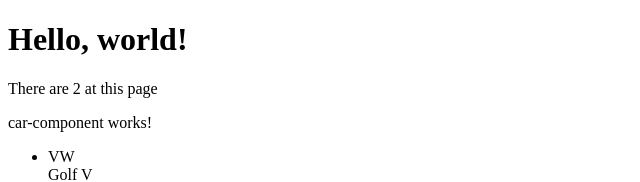
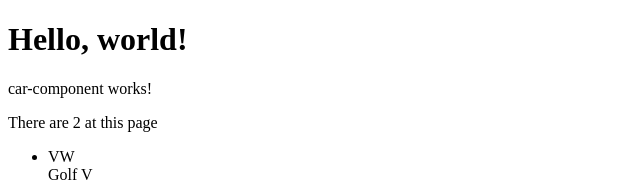
Before and after one commit to vitcool/angular2_codeschool_v0, an Angular app in the folder angular-codeschool/: page / in a window 1280 px wide. Shown: the top 182 px of the page, without its empty margins (0-640 px from the left). Built offline with nearby package versions, Linux system fonts and the light colour scheme.

Commit message:
CDS_0: added mock file and some refactoring

```diff
--- a/angular-codeschool/src/app/app.component.html
+++ b/angular-codeschool/src/app/app.component.html
@@ -3,6 +3,5 @@
   <h1>
     Hello, {{title}}!
   </h1>
-  <div>There are {{totalCars()}} at this page</div>
   <app-car-component></app-car-component>
 </div>
--- a/angular-codeschool/src/app/app.component.ts
+++ b/angular-codeschool/src/app/app.component.ts
@@ -1,27 +1,11 @@
-import { Component } from '@angular/core';
-import { CurrencyPipe } from '@angular/common';
-
+import { Component } from "@angular/core";
+import { CurrencyPipe } from "@angular/common";
+import { CarComponentComponent } from './car-component/car-component.component'
 @Component({
-  selector: 'app-root',
-  templateUrl: './app.component.html',
-  styleUrls: ['./app.component.css']
+  selector: "app-root",
+  templateUrl: "./app.component.html",
+  styleUrls: ["./app.component.css"]
 })
-
 export class AppComponent {
-  title = 'world';
-  cars = [
-    {
-      "vendor":"VW",
-      "model": "Golf V",
-      "price": 8000
-    },
-    {
-      "vendor":"Opel",
-      "model": "Astra",
-      "price": 7300
-    }];
-
-    totalCars(){
-      return this.cars.length;
-    }
+  title = "world";
 }
--- a/angular-codeschool/src/app/car-component/car-component.component.html
+++ b/angular-codeschool/src/app/car-component/car-component.component.html
@@ -1,9 +1,9 @@
 <p>
   car-component works!
 </p>
-
+<div>There are {{totalCars()}} at this page</div>
 <ul *ngIf="cars.length > 0">
-  <li *ngFor="let car of cars">
+  <li *ngFor="let car of this.cars">
     <div> {{car.vendor | uppercase }} </div>
     <div> {{car.model }}</div>
     <div> {{car.price | currency:'USD':true}}</div>
--- a/angular-codeschool/src/app/car-component/car-component.component.ts
+++ b/angular-codeschool/src/app/car-component/car-component.component.ts
@@ -1,34 +1,21 @@
-import { Component, OnInit } from '@angular/core';
+import { Component, OnInit } from "@angular/core";
 import { CarModel } from "../car-model";
+import { CARS } from "../mocks";
 
 @Component({
-  selector: 'app-car-component',
-  templateUrl: './car-component.component.html',
-  styleUrls: ['./car-component.component.css']
+  selector: "app-car-component",
+  templateUrl: "./car-component.component.html",
+  styleUrls: ["./car-component.component.css"]
 })
 export class CarComponentComponent implements OnInit {
-
-  constructor() { }
+  cars: CarModel[];
+  constructor() {}
 
   ngOnInit() {
+    this.cars = CARS;
   }
 
-  cars: CarModel[] = [
-    {
-      "id": 0,
-      "vendor":"VW",
-      "model": "Golf V",
-      "price": 8000
-    },
-    {
-      "id": 1,
-      "vendor":"Opel",
-      "model": "Astra",
-      "price": 7300
-    }];
-
-    totalCars(){
-      return this.cars.length;
-    }
-
+  totalCars() {
+    return this.cars.length;
+  }
 }
--- /dev/null
+++ b/angular-codeschool/src/app/mocks.ts
@@ -0,0 +1,15 @@
+import { CarModel } from './car-model';
+
+export const CARS: CarModel[] = [
+    {
+      "id": 0,
+      "vendor":"VW",
+      "model": "Golf V",
+      "price": 8000
+    },
+    {
+      "id": 1,
+      "vendor":"Opel",
+      "model": "Astra",
+      "price": 7300
+    }];
```
